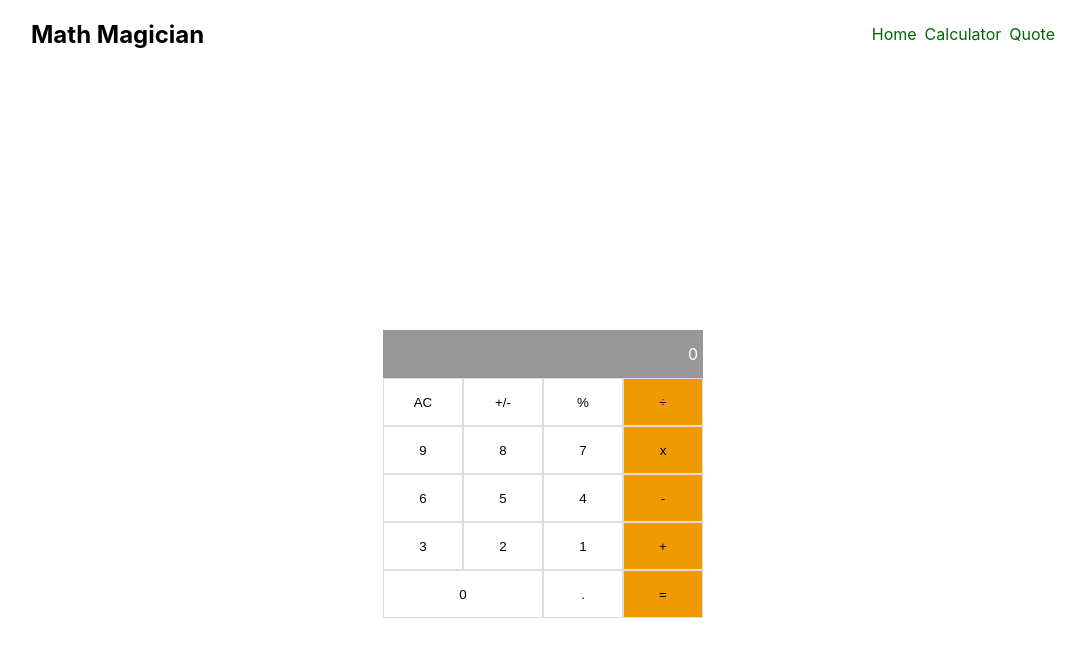
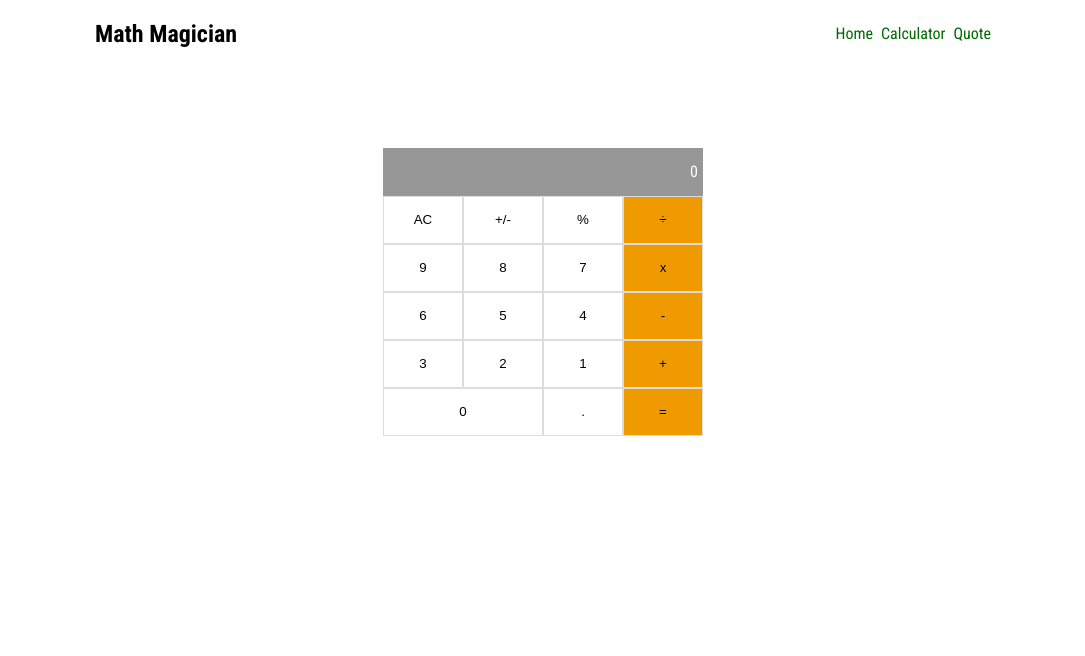
Before and after one commit to Innocent259/math-magician, a React (Create React App) app: page /calculator in a window 1280 px wide. Shown: the top 656 px of the page, without its empty margins (97-1182 px from the left). Built offline with nearby package versions, Linux system fonts and the light colour scheme.

Commit message:
Apply font to the app

```diff
--- a/src/App.css
+++ b/src/App.css
@@ -1,4 +1,5 @@
 .App {
+  font-family: 'Roboto Condensed', sans-serif;
   text-align: center;
   display: flex;
   gap: 1rem;
@@ -6,7 +7,7 @@
 }
 
 .main {
-  width: 80%;
+  width: 70%;
   margin-inline: auto;
   display: flex;
   flex-direction: column;
@@ -17,7 +18,7 @@
   display: grid;
   grid-template-columns: 3fr 1fr;
   width: 20rem;
-  margin: auto;
+  margin-inline: auto;
 }
 
 .main-screen {
```
